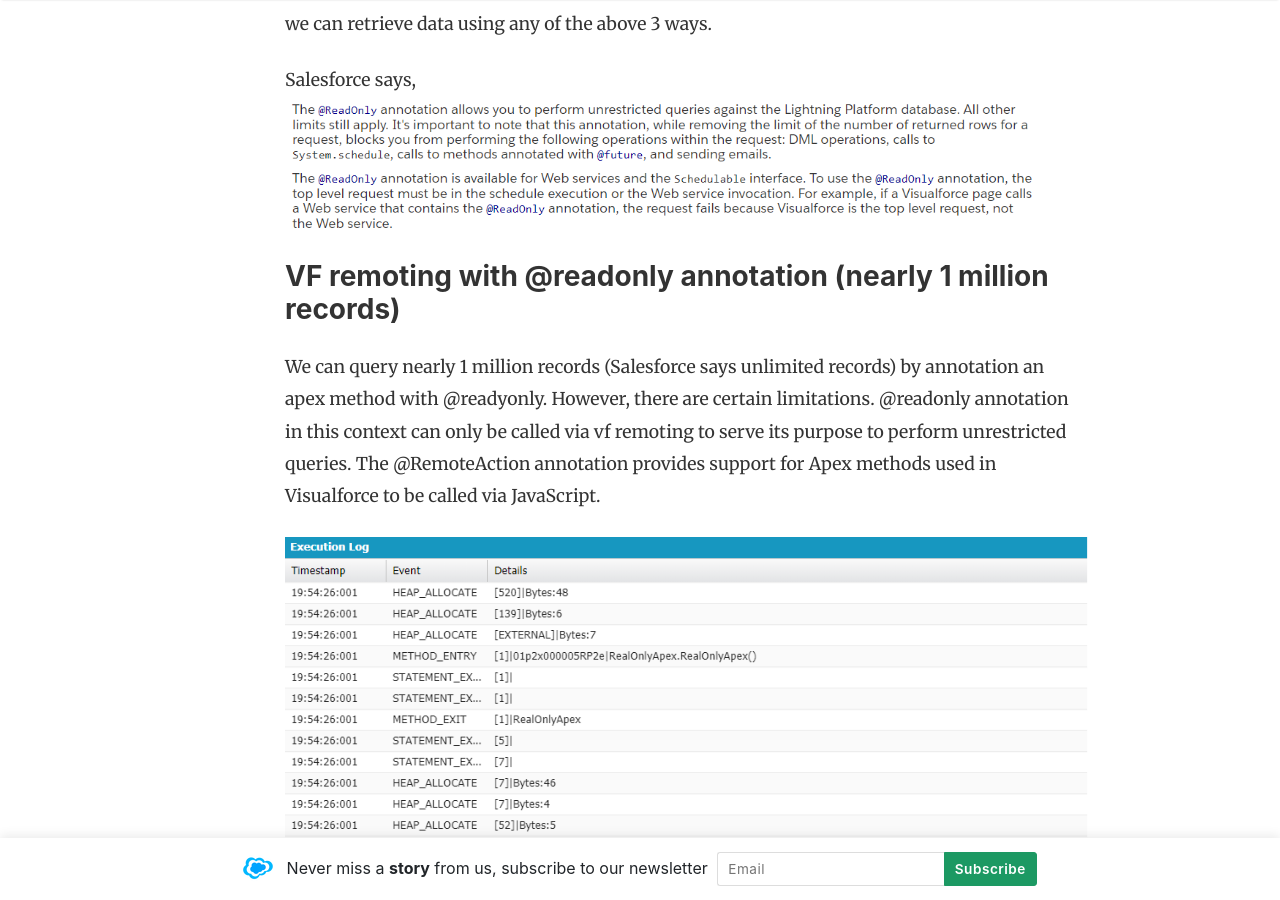
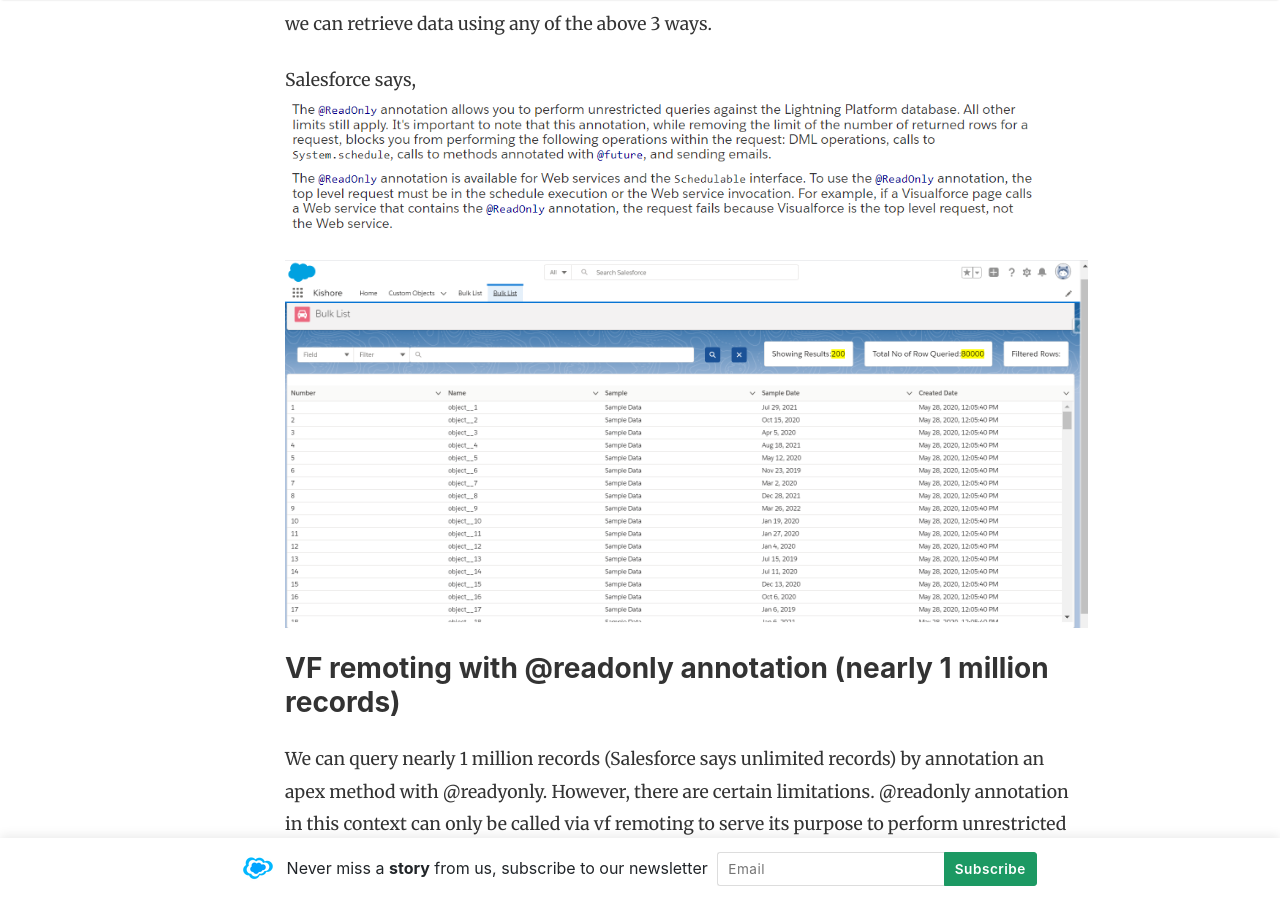
Before and after one commit to kishorekrrish/sfdc-website, a Jekyll site: the page built from _posts/2020-30-05-handle-bulk-data-in-lightning.md, in a window 1280 px wide and 900 px high, scrolled down 1674 px. Built offline with Jekyll 4.4.1, drawn with Linux system fonts in a browser that asks for light colours; nearby versions of some CDN libraries.

Commit message:
Update 2020-30-05-handle-bulk-data-in-lightning.md

```diff
--- a/_posts/2020-30-05-handle-bulk-data-in-lightning.md
+++ b/_posts/2020-30-05-handle-bulk-data-in-lightning.md
@@ -21,6 +21,8 @@
 
 Salesforce says,
 ![Salesforce on @readonly annotation]({{ site.url }}/assets/images/bulkdata/salesforce-about-readonly.png)
+
+![Display Bulk data in Lightning]({{ site.url }}/assets/images/bulkdata/bulkscreen.png)
 
 ### VF remoting with @readonly annotation (nearly 1 million records)
 
```
